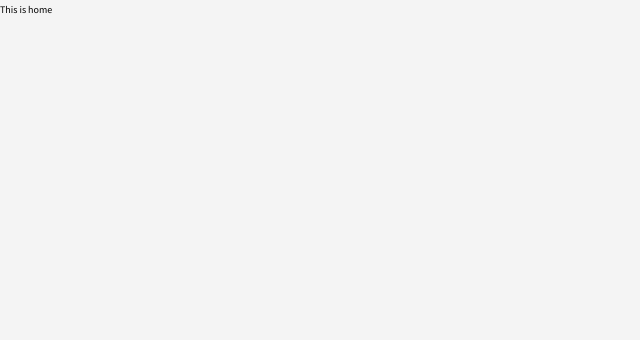
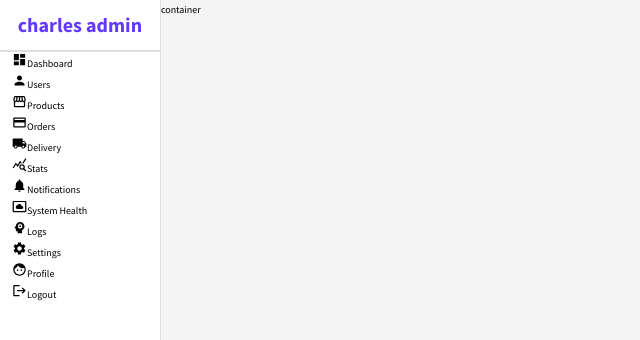
Before and after one commit to c0basi/ecommerce, a React (Create React App) app in the folder admin-panel/: page / in a window 1280 px wide. Shown: the top 340 px of the page, without its empty margins (0-640 px from the left). Built offline with nearby package versions, Linux system fonts and the light colour scheme.

Commit message:
added icons for sidebar

```diff
--- a/admin-panel/src/App.tsx
+++ b/admin-panel/src/App.tsx
@@ -1,6 +1,5 @@
 import React from 'react';
 import './App.css';
-import Topbar from './components/topbar/topbar';
 import Home from './pages/home/Home';
 import AppRouter from './router/AppRouter';
 
--- /dev/null
+++ b/admin-panel/src/components/sidebar/Sidebar.scss
@@ -0,0 +1,26 @@
+.sidebar {
+	flex: 1;
+	border-right: 0.5px solid rgb(226, 220, 220);
+	min-height: 100vh;
+	background-color: white; // darkmode later
+
+	&__top {
+		height: 5rem;
+		display: flex;
+		justify-content: center;
+		align-items: center;
+		&--logo {
+			font-size: 2rem;
+			font-weight: bold;
+			color: #6439ff;
+		}
+	}
+	&__center {
+		padding-left: 1.2rem;
+	}
+
+	hr {
+		height: 0;
+		border: 0.5px solid rgb(226, 220, 220);
+	}
+}
--- /dev/null
+++ b/admin-panel/src/components/sidebar/Sidebar.tsx
@@ -0,0 +1,80 @@
+import React from 'react';
+import DashboardIcon from '@mui/icons-material/Dashboard';
+import PaymentIcon from '@mui/icons-material/Payment';
+import LocalShippingIcon from '@mui/icons-material/LocalShipping';
+import QueryStatsIcon from '@mui/icons-material/QueryStats';
+import NotificationsIcon from '@mui/icons-material/Notifications';
+import LogoutIcon from '@mui/icons-material/Logout';
+import SettingsIcon from '@mui/icons-material/Settings';
+import FaceIcon from '@mui/icons-material/Face';
+import PersonIcon from '@mui/icons-material/Person';
+import StorefrontIcon from '@mui/icons-material/Storefront';
+import PsychologyIcon from '@mui/icons-material/Psychology';
+import SettingsSystemDaydreamIcon from '@mui/icons-material/SettingsSystemDaydream';
+import './Sidebar.scss';
+
+const Sidebar = () => {
+	return (
+		<div className="sidebar">
+			<div className="sidebar__top">
+				<span className="sidebar__top--logo">charles admin</span>
+			</div>
+			<hr />
+			<div className="sidebar__center">
+				<ul>
+					<li>
+						<DashboardIcon />
+						<span>Dashboard</span>
+					</li>
+					<li>
+						<PersonIcon />
+						<span>Users</span>
+					</li>
+					<li>
+						<StorefrontIcon />
+						<span>Products</span>
+					</li>
+					<li>
+						<PaymentIcon />
+						<span>Orders</span>
+					</li>
+					<li>
+						<LocalShippingIcon />
+						<span>Delivery</span>
+					</li>
+					<li>
+						<QueryStatsIcon />
+						<span>Stats</span>
+					</li>
+					<li>
+						<NotificationsIcon />
+						<span>Notifications</span>
+					</li>
+					<li>
+						<SettingsSystemDaydreamIcon />
+						<span>System Health</span>
+					</li>
+					<li>
+						<PsychologyIcon />
+						<span>Logs</span>
+					</li>
+					<li>
+						<SettingsIcon />
+						<span>Settings</span>
+					</li>
+					<li>
+						<FaceIcon />
+						<span>Profile</span>
+					</li>
+					<li>
+						<LogoutIcon />
+						<span>Logout</span>
+					</li>
+				</ul>
+			</div>
+			<div className="sidebar__bottom"></div>
+		</div>
+	);
+};
+
+export default Sidebar;
--- /dev/null
+++ b/admin-panel/src/components/sidebarMaterialUi/SidebarMaterial.tsx
@@ -0,0 +1,155 @@
+import { Box, styled } from '@mui/material';
+import React from 'react';
+import List from '@mui/material/List';
+import ListItem from '@mui/material/ListItem';
+import ListItemButton from '@mui/material/ListItemButton';
+import ListItemIcon from '@mui/material/ListItemIcon';
+import ListItemText from '@mui/material/ListItemText';
+import Divider from '@mui/material/Divider';
+import HomeIcon from '@mui/icons-material/Home';
+import TextSnippetIcon from '@mui/icons-material/TextSnippet';
+import PeopleIcon from '@mui/icons-material/People';
+import PersonIcon from '@mui/icons-material/Person';
+import StorefrontIcon from '@mui/icons-material/Storefront';
+import SettingsIcon from '@mui/icons-material/Settings';
+import FaceIcon from '@mui/icons-material/Face';
+import Switch from '@mui/material/Switch';
+import ModeNightIcon from '@mui/icons-material/ModeNight';
+import ListSubheader from '@mui/material/ListSubheader';
+
+import DashboardIcon from '@mui/icons-material/Dashboard';
+import PaymentIcon from '@mui/icons-material/Payment';
+import LocalShippingIcon from '@mui/icons-material/LocalShipping';
+import QueryStatsIcon from '@mui/icons-material/QueryStats';
+import NotificationsIcon from '@mui/icons-material/Notifications';
+import LogoutIcon from '@mui/icons-material/Logout';
+
+const StyledHeader = styled(ListSubheader)(() => ({
+	backgroundColor: 'transparent',
+	fontSize: '1rem',
+}));
+
+const SidebarMaterial = () => {
+	return (
+		<Box flex={1} p={2} sx={{ display: { xs: 'none', sm: 'block' } }}>
+			<Box position="fixed">
+				Left
+				<nav aria-label="main mailbox folders">
+					<List>
+						<StyledHeader>Main</StyledHeader>
+						<ListItem disablePadding>
+							<ListItemButton href="#home">
+								<ListItemIcon>
+									<DashboardIcon />
+								</ListItemIcon>
+								<ListItemText primary="Dashboard" />
+							</ListItemButton>
+						</ListItem>
+						<StyledHeader>LISTS</StyledHeader>
+						<ListItem disablePadding>
+							<ListItemButton>
+								<ListItemIcon>
+									<PersonIcon />
+								</ListItemIcon>
+								<ListItemText primary="Users" />
+							</ListItemButton>
+						</ListItem>
+						<ListItem disablePadding>
+							<ListItemButton>
+								<ListItemIcon>
+									<StorefrontIcon />
+								</ListItemIcon>
+								<ListItemText primary="Products" />
+							</ListItemButton>
+						</ListItem>
+						<ListItem disablePadding>
+							<ListItemButton>
+								<ListItemIcon>
+									<PaymentIcon />
+								</ListItemIcon>
+								<ListItemText primary="Orders" />
+							</ListItemButton>
+						</ListItem>
+						<ListItem disablePadding>
+							<ListItemButton>
+								<ListItemIcon>
+									<LocalShippingIcon />
+								</ListItemIcon>
+								<ListItemText primary="Delivery" />
+							</ListItemButton>
+						</ListItem>
+						<StyledHeader>USEFUL</StyledHeader>
+						<ListItem disablePadding>
+							<ListItemButton>
+								<ListItemIcon>
+									<QueryStatsIcon />
+								</ListItemIcon>
+								<ListItemText primary="Stats" />
+							</ListItemButton>
+						</ListItem>
+						<ListItem disablePadding>
+							<ListItemButton>
+								<ListItemIcon>
+									<NotificationsIcon />
+								</ListItemIcon>
+								<ListItemText primary="Notifications" />
+							</ListItemButton>
+						</ListItem>
+						<StyledHeader>SERVICE</StyledHeader>
+						<ListItem disablePadding>
+							<ListItemButton>
+								<ListItemIcon>
+									<SettingsIcon />
+								</ListItemIcon>
+								<ListItemText primary="System Health" />
+							</ListItemButton>
+						</ListItem>
+						<ListItem disablePadding>
+							<ListItemButton>
+								<ListItemIcon>
+									<SettingsIcon />
+								</ListItemIcon>
+								<ListItemText primary="Logs" />
+							</ListItemButton>
+						</ListItem>
+						<ListItem disablePadding>
+							<ListItemButton>
+								<ListItemIcon>
+									<SettingsIcon />
+								</ListItemIcon>
+								<ListItemText primary="Settings" />
+							</ListItemButton>
+						</ListItem>
+						<StyledHeader>USER</StyledHeader>
+						<ListItem disablePadding>
+							<ListItemButton>
+								<ListItemIcon>
+									<LogoutIcon />
+								</ListItemIcon>
+								<ListItemText primary="Profile" />
+							</ListItemButton>
+						</ListItem>
+						<ListItem disablePadding>
+							<ListItemButton>
+								<ListItemIcon>
+									<LogoutIcon />
+								</ListItemIcon>
+								<ListItemText primary="Logout" />
+							</ListItemButton>
+						</ListItem>
+						<ListItem disablePadding>
+							<ListItemButton>
+								<ListItemIcon>
+									<ModeNightIcon />
+								</ListItemIcon>
+								<Switch />
+							</ListItemButton>
+						</ListItem>
+					</List>
+				</nav>
+			</Box>
+		</Box>
+	);
+};
+
+export default SidebarMaterial;
--- a/admin-panel/src/pages/home/Home.scss
+++ b/admin-panel/src/pages/home/Home.scss
@@ -0,0 +1,7 @@
+.home {
+	display: flex;
+
+	&__container {
+		flex: 7;
+	}
+}
--- a/admin-panel/src/pages/home/Home.tsx
+++ b/admin-panel/src/pages/home/Home.tsx
@@ -1,7 +1,15 @@
 import React from 'react';
+import Sidebar from '../../components/sidebar/Sidebar';
+import SidebarMaterial from '../../components/sidebarMaterialUi/SidebarMaterial';
+import './Home.scss';
 
 const Home = () => {
-	return <div>This is home</div>;
+	return (
+		<div className="home">
+			<Sidebar />
+			<div className="home__container">container</div>
+		</div>
+	);
 };
 
 export default Home;
--- a/admin-panel/src/router/AppRouter.tsx
+++ b/admin-panel/src/router/AppRouter.tsx
@@ -16,6 +16,11 @@ const AppRouter = () => {
 				<Route path=":userId" element={<Single />} />
 				<Route path="new" element={<New />} />
 			</Route>
+			<Route path="products">
+				<Route index element={<List />} />
+				<Route path=":productId" element={<Single />} />
+				<Route path="new" element={<New />} />
+			</Route>
 		</Routes>
 	);
 };
```
Also changed, not shown: admin-panel/src/components/navbar/Navbar.tsx (added, +8 -0 lines), admin-panel/src/components/topbar/topbar.tsx (deleted, +0 -7 lines), admin-panel/src/components/navbar/Navbar.scss (added).
